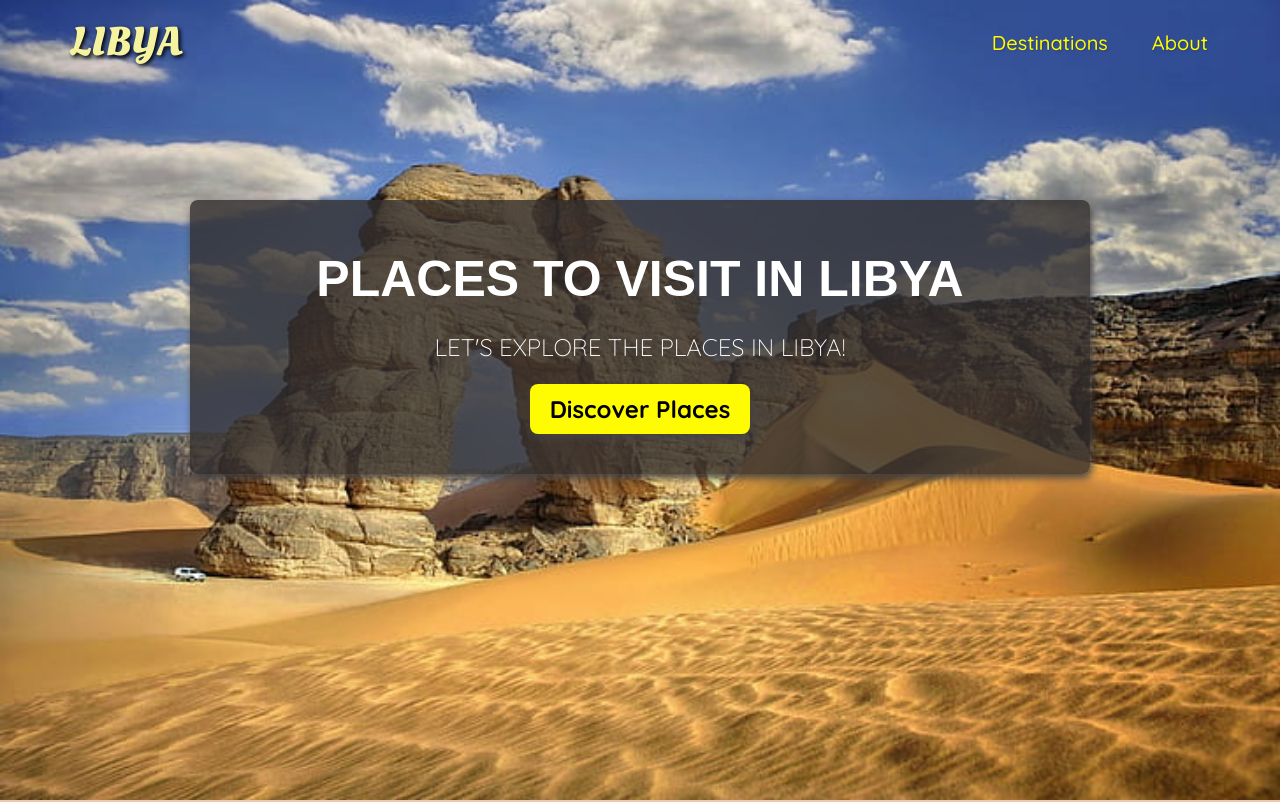
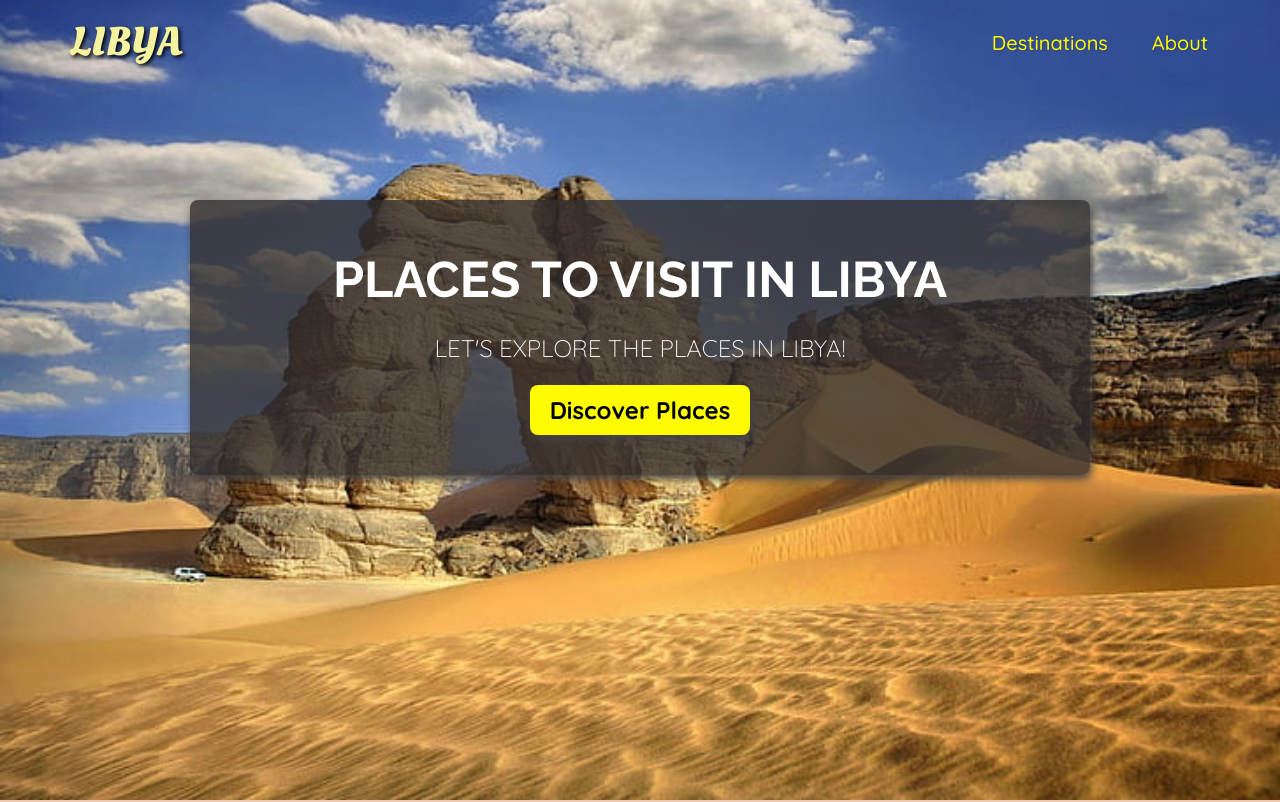
Before and after one commit to azeezqad/travel-in-libya, a plain HTML site: page index.html in a window 1280 px wide. Shown: the top 802 px of the page. Drawn offline with Linux system fonts and the light colour scheme.

Commit message:
Fixed font-family Raleway

```diff
--- a/styles/style.css
+++ b/styles/style.css
@@ -20,7 +20,7 @@
   color: white;
   text-transform: uppercase;
   font-size: 50px;
-  font-family: "Releway", sans-serif;
+  font-family: "Raleway", sans-serif;
   margin: 0;
 }
 
```
